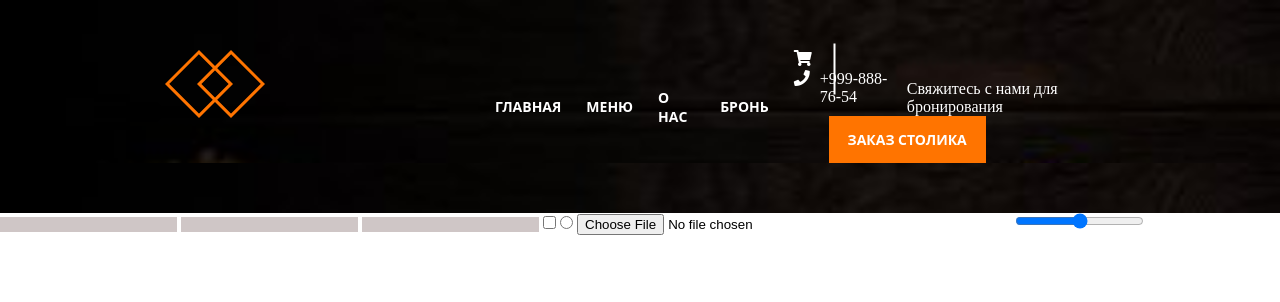
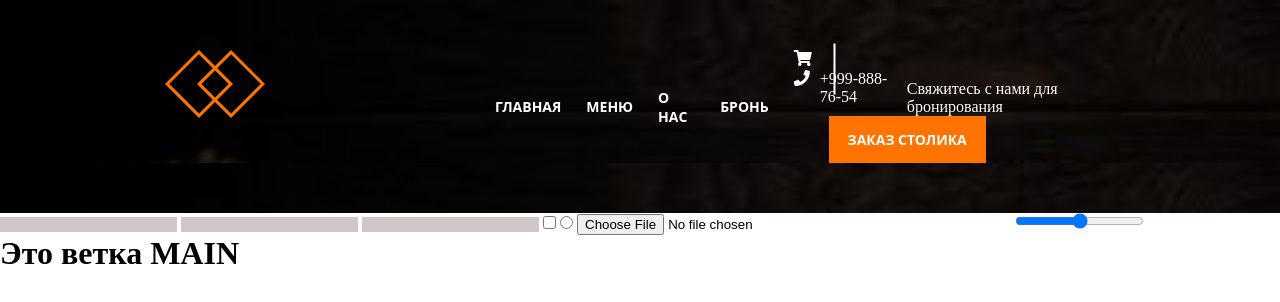
Before and after one commit to Karasevgen1205/SRV_lessonn_9, a website: page index.html in a window 1280 px wide. Drawn offline with Linux system fonts and the light colour scheme.

Commit message:
add headline 1 on the main page

```diff
--- a/index.html
+++ b/index.html
@@ -80,7 +80,7 @@
     <input type="file" name="" id="" />
     <input type="password" name="" id="" />
     <input type="range" name="" id="" />
-
+    <h1>Это ветка MAIN</h1>
     <section class="modal-window">
       <div class="modal-window__wrapper">
         <h1>Modal Window</h1>
```
